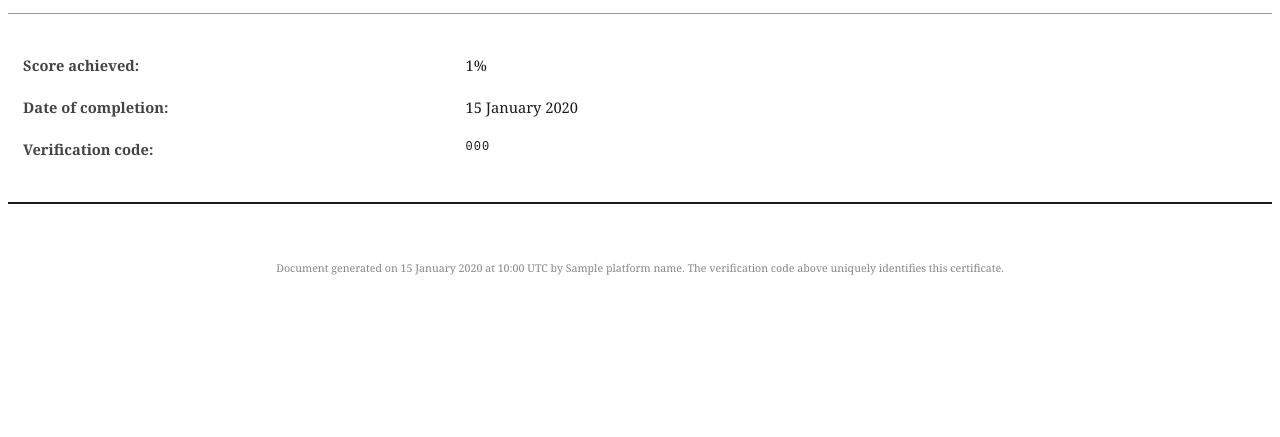
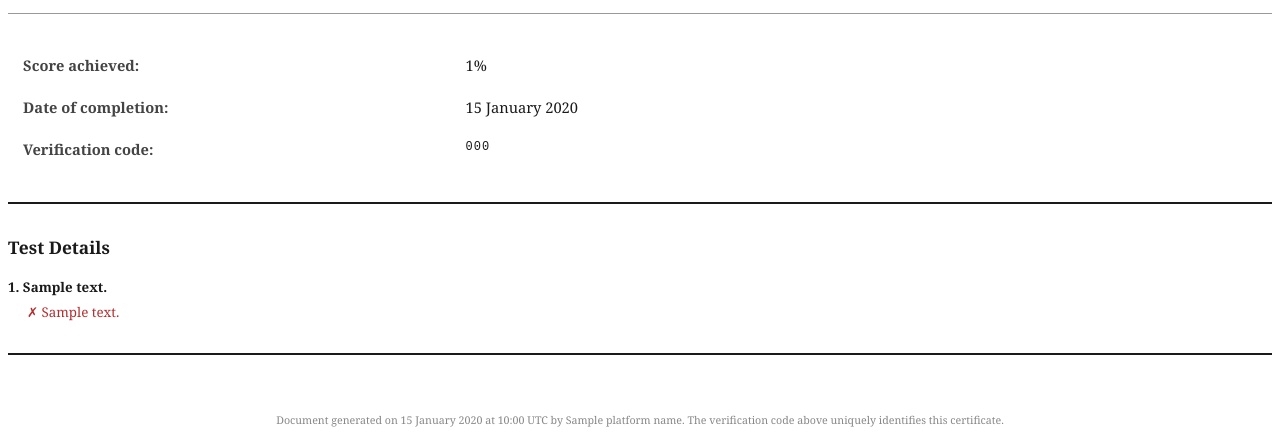
Before and after one commit to avergnaud/simple-elearning, a Django app: template templates/certificates/certificate.html in a window 1280 px wide. Shown: the part 445-882 px from the top of the page. Before the commit the page ends 720 px from the top, so only its background shows below. Run offline with Django 5.2, Linux system fonts and the light colour scheme; the template is opened without the code that fills it: most values are stand-ins (such as "Sample title", 1, 10 or a date in 2020).

Commit message:
certificate details

```diff
--- a/templates/certificates/certificate.html
+++ b/templates/certificates/certificate.html
@@ -91,6 +91,37 @@
       font-size: 9pt;
       letter-spacing: 1px;
     }
+    .test-details-title {
+      font-size: 13pt;
+      font-weight: bold;
+      margin: 0.8cm 0 0.4cm;
+    }
+    .question-block {
+      margin-bottom: 0.4cm;
+      page-break-inside: avoid;
+    }
+    .question-text {
+      font-size: 10pt;
+      font-weight: bold;
+      margin-bottom: 0.1cm;
+    }
+    .answer-row {
+      font-size: 10pt;
+      padding-left: 0.5cm;
+      margin-bottom: 0.05cm;
+    }
+    .answer-correct {
+      color: #2a7a2a;
+    }
+    .answer-incorrect {
+      color: #b03030;
+    }
+    .no-answer {
+      font-size: 10pt;
+      font-style: italic;
+      color: #888;
+      padding-left: 0.5cm;
+    }
   </style>
 </head>
 <body>
@@ -125,6 +156,25 @@
 
   <hr class="divider">
 
+  <div class="test-details-title">Test Details</div>
+
+  {% for q in questions_detail %}
+  <div class="question-block">
+    <div class="question-text">{{ q.number }}. {{ q.text }}</div>
+    {% if q.selected_answers %}
+      {% for answer_text in q.selected_answers %}
+      <div class="answer-row {% if q.is_correct %}answer-correct{% else %}answer-incorrect{% endif %}">
+        {% if q.is_correct %}&#10003;{% else %}&#10007;{% endif %} {{ answer_text }}
+      </div>
+      {% endfor %}
+    {% else %}
+      <div class="no-answer">No answer recorded</div>
+    {% endif %}
+  </div>
+  {% endfor %}
+
+  <hr class="divider">
+
   <div class="footer">
     Document generated on {{ generated_at|date:"d F Y" }} at {{ generated_at|date:"H:i" }} UTC
     by {{ platform_name }}.
```
Also changed, not shown: apps/enrolments/utils.py (+22 -0 lines).
